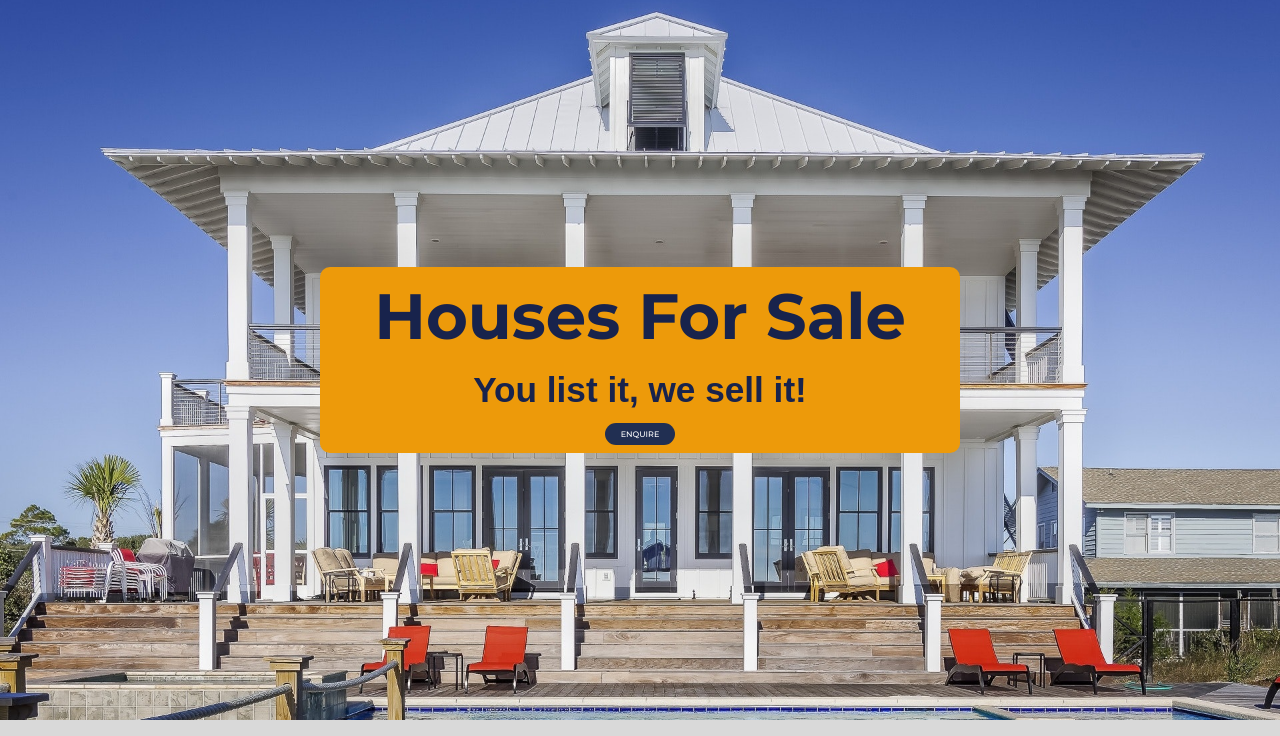
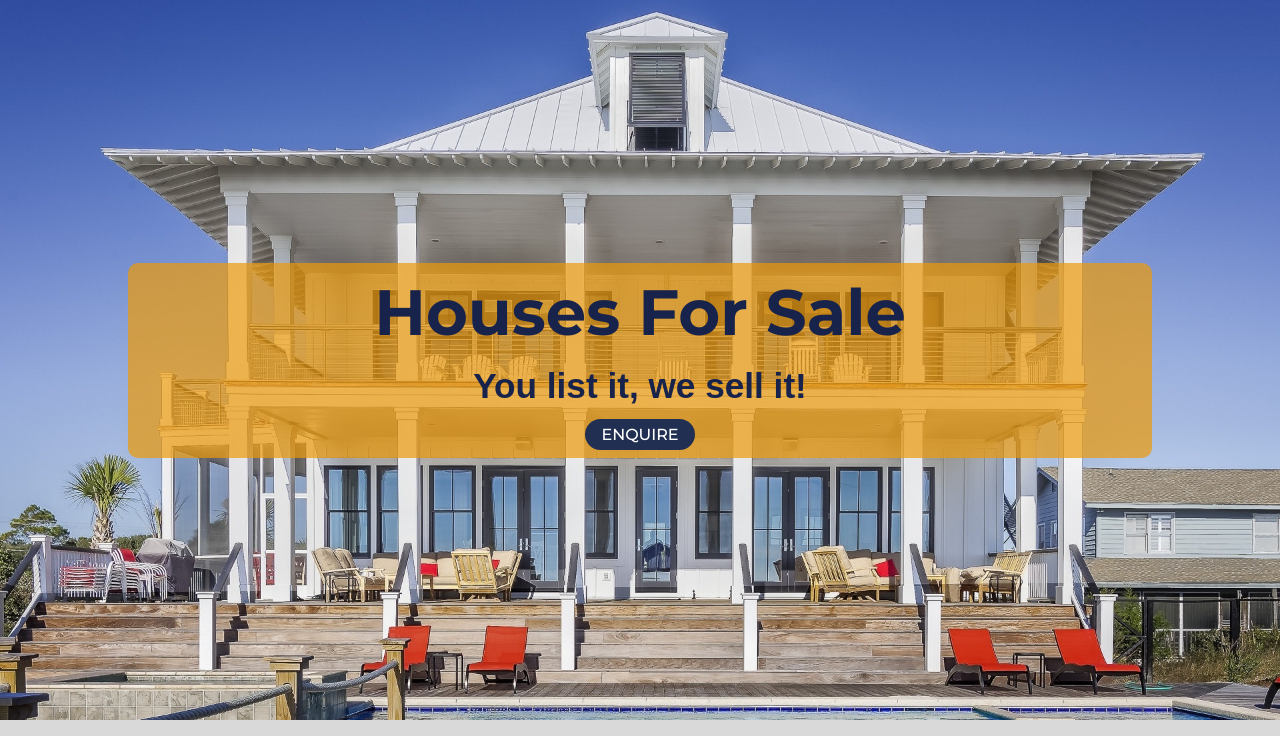
Before and after one commit to lesreddy/Terrie-Homes, a Flask app: page /listings in a window 1280 px wide. Shown: the part 64-800 px from the top of the page. Run offline with Flask 2, Linux system fonts and the light colour scheme; data that the repository does not hold is empty; some libraries are stand-ins or nearby versions; some web fonts are replaced.

Commit message:
further styling on listings page

```diff
--- a/static/style.css
+++ b/static/style.css
@@ -523,7 +523,7 @@ html{
     width: 100%;
 }
 
-.btn3{
+.regbtn{
     margin: 3rem auto;
     padding: 1rem 5rem;
     background: #212f52;
@@ -535,7 +535,7 @@ html{
     transition: .75s background-color ease;
 }
 
-.btn3:hover {
+.regbtn:hover {
         background: #4e5c80;
     }
 
@@ -663,11 +663,11 @@ header ul li{
 }
 
 .callout-wrapper {
-    background:#ED9A0A;
+    background:rgba(237, 154, 10, 0.7);
     display:flex;
     flex-direction: column;
     align-items: center;
-    width: 50%;
+    width: 80vw;
     border-radius: 10px;
     font-size: 16px;
 }
@@ -691,7 +691,7 @@ header ul li{
     background: #212f52;
     border: none;
     color: #fff;
-    font-size: 1rem;
+    font-size: 2rem;
     cursor: pointer;
     border-radius: 2.5rem;
     transition: .75s background-color ease;
@@ -743,12 +743,21 @@ p.list-style {
 }
 
 #price-style{
-    font-size: 3rem;
     text-transform: uppercase;
     font-family: esteban, sans-serif;
     padding: 5px;
     color:#18234C;
     display: flex;
     justify-content: center;
+
+    }
+
+.price {
+    font-size: 2.5rem;
     font-weight: 700;
-    }
+}
+
+.mainlist{
+    display: flex;
+    flex-wrap: wrap;
+}
--- a/templates/dashboard.html
+++ b/templates/dashboard.html
@@ -34,8 +34,8 @@
                     <input type="text" name="bathrooms" id="message form-label" required>
                 </div>
                 <div class="label-contain">
-                    <label id="form-label" for="house">House Type</label>
-                    <input type="text" name="house" id="message form-label" required>
+                    <label id="form-label" for="property_type">House Type</label>
+                    <input type="text" name="property_type" id="message form-label" required>
                 </div>
                 <div class="label-contain">
                     <label id="form-label" for="price">Price</label>
--- a/templates/listings.html
+++ b/templates/listings.html
@@ -8,9 +8,11 @@
         <button class="btn3">Enquire</button>
         </div>
 </section>
-<main>
+<main class="mainlist">
+     {% for listing in for_sale %}
+    <div class="listing-wrapper">
+
         <ul>
-        {% for listing in for_sale %}
             <div class="house-image">
             </div>
 		    <div class="list-wrapper">
@@ -42,7 +44,9 @@
                     <p class="price">{{listing.price}}</p>
                 </li>
 		    </div>
+        </ul>
+
+    </div>
     {% endfor %}
-    </ul>
 </main>
 {% endblock %}
--- a/templates/register.html
+++ b/templates/register.html
@@ -27,7 +27,7 @@
                     <span class="bar"></span>
                 </div>
                 <div class="input-group">
-                    <button class="btn3" type="submit" value="signup">
+                    <button class="regbtn" type="submit" value="signup">
                         <i class="fab fa-telegram-plane"></i>
                     </button>
                 </div>
```
Lines whose indentation alone changed are shown as unchanged.
